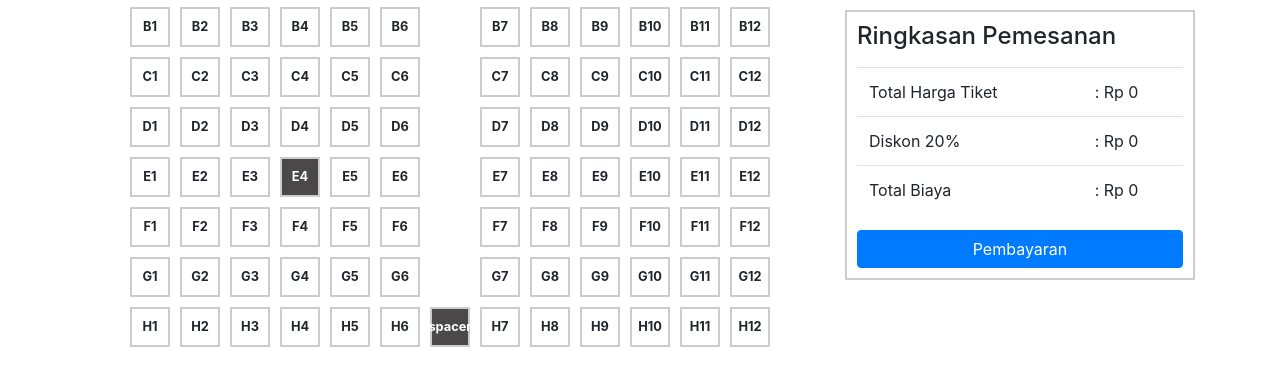
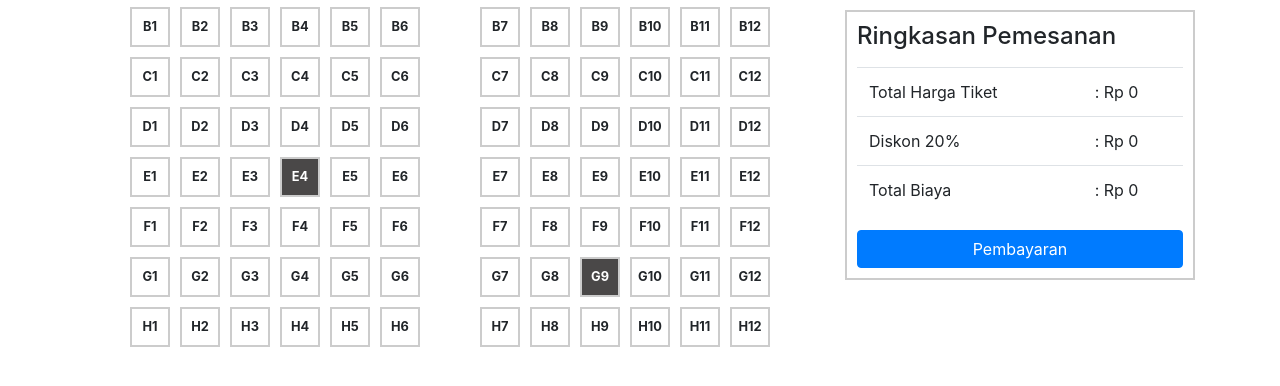
Before and after one commit to fajaregafirmansyah/tiket-bioskop, a plain HTML site: page pilih_tempat_duduk.html in a window 1280 px wide. Shown: the part 184-570 px from the top of the page. Drawn offline with nearby package versions, Linux system fonts and the light colour scheme.

Commit message:
add logic not include generate 3 random

```diff
--- a/pilih_tempat_duduk.html
+++ b/pilih_tempat_duduk.html
@@ -159,7 +159,7 @@
             var bookedSeats = [];
             while (bookedSeats.length < 3) {
                 var randomSeat = Math.floor(Math.random() * seats.length);
-                if (bookedSeats.indexOf(randomSeat) === -1) {
+                if (seats[randomSeat].status !== 'spacer' && bookedSeats.indexOf(randomSeat) === -1) {
                     bookedSeats.push(randomSeat);
                 }
             }
```
